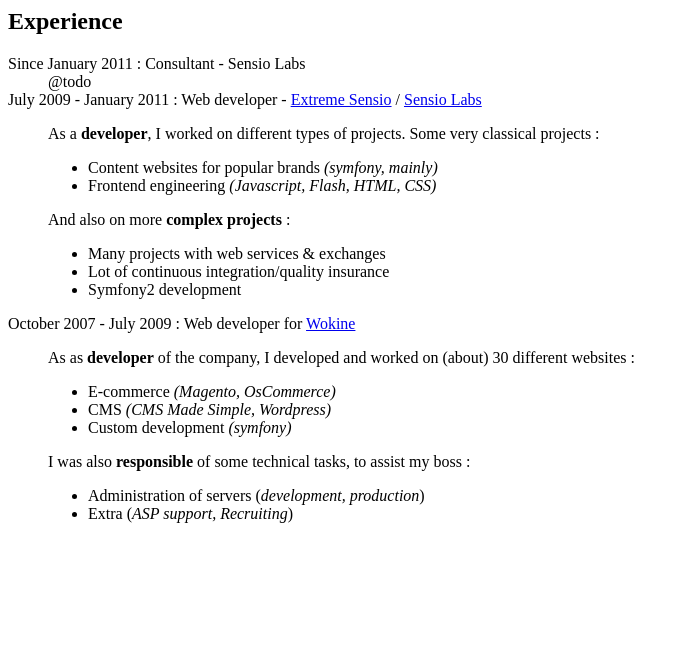
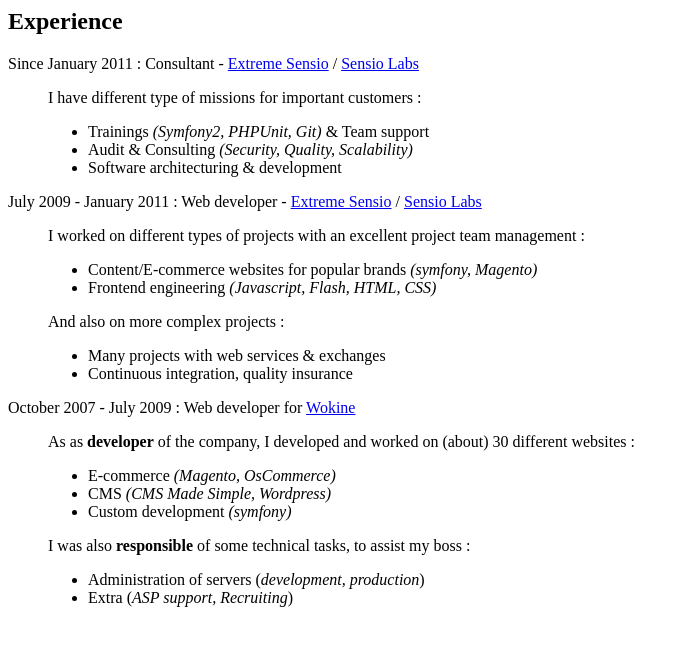
Before and after one commit to alexandresalome/website, a PHP site: template src/Alom/Website/MainBundle/Resources/views/Identity/_cv_experience.html.twig in a window 1280 px wide. Shown: the top 646 px of the page, without its empty margins (0-681 px from the left). Run offline with PHP 8.4, Linux system fonts and the light colour scheme; the template is opened without the code that fills it, so the values that code supplies are empty; some libraries are stand-ins or nearby versions.

Commit message:
Sensio experience

```diff
--- a/src/Alom/Website/MainBundle/Resources/views/Identity/_cv_experience.html.twig
+++ b/src/Alom/Website/MainBundle/Resources/views/Identity/_cv_experience.html.twig
@@ -1,23 +1,31 @@
 <h2>Experience</h2>
 
 <dl>
-    <dt>Since January 2011 : Consultant - Sensio Labs</dt>
+    <dt>Since January 2011 : Consultant - <a href="http://www.extreme-sensio.com/">Extreme Sensio</a> / <a href="http://www.sensiolabs.com/en">Sensio Labs</a></dt>
     <dd>
-        @todo
+        <p>
+            I have different type of missions for important customers :
+        </p>
+        <ul>
+            <li>Trainings <em>(Symfony2, PHPUnit, Git)</em> &amp; Team support</li>
+            <li>Audit &amp; Consulting <em>(Security, Quality, Scalability)</em></li>
+            <li>Software architecturing &amp; development</li>
+        </ul>
     </dd>
     <dt>July 2009 - January 2011 : Web developer - <a href="http://www.extreme-sensio.com/">Extreme Sensio</a> / <a href="http://www.sensiolabs.com/en">Sensio Labs</a></dt>
     <dd>
-        <p>As a <strong>developer</strong>, I worked on different types of
-        projects. Some very classical projects :</p>
+        <p>
+            I worked on different types of projects with an excellent project
+            team management :
+        </p>
         <ul>
-            <li>Content websites for popular brands <em>(symfony, mainly)</em></li>
+            <li>Content/E-commerce websites for popular brands <em>(symfony, Magento)</em></li>
             <li>Frontend engineering <em>(Javascript, Flash, HTML, CSS)</em></li>
         </ul>
-        <p>And also on more <strong>complex projects</strong> :</p>
+        <p>And also on more complex projects :</p>
         <ul>
             <li>Many projects with web services & exchanges</li>
-            <li>Lot of continuous integration/quality insurance</li>
-            <li>Symfony2 development</li>
+            <li>Continuous integration, quality insurance</li>
         </ul>
     </dd>
     <dt>October 2007 - July 2009 : Web developer for <a href="http://www.wokine.com">Wokine</a></dt>
```
